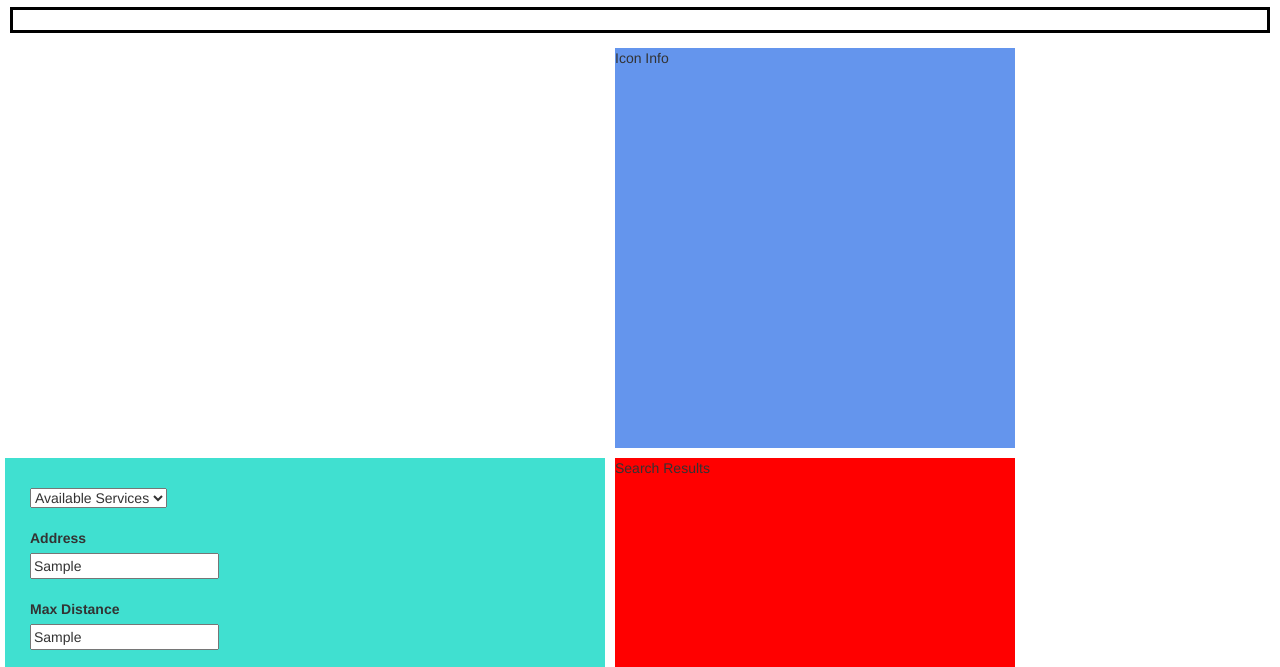
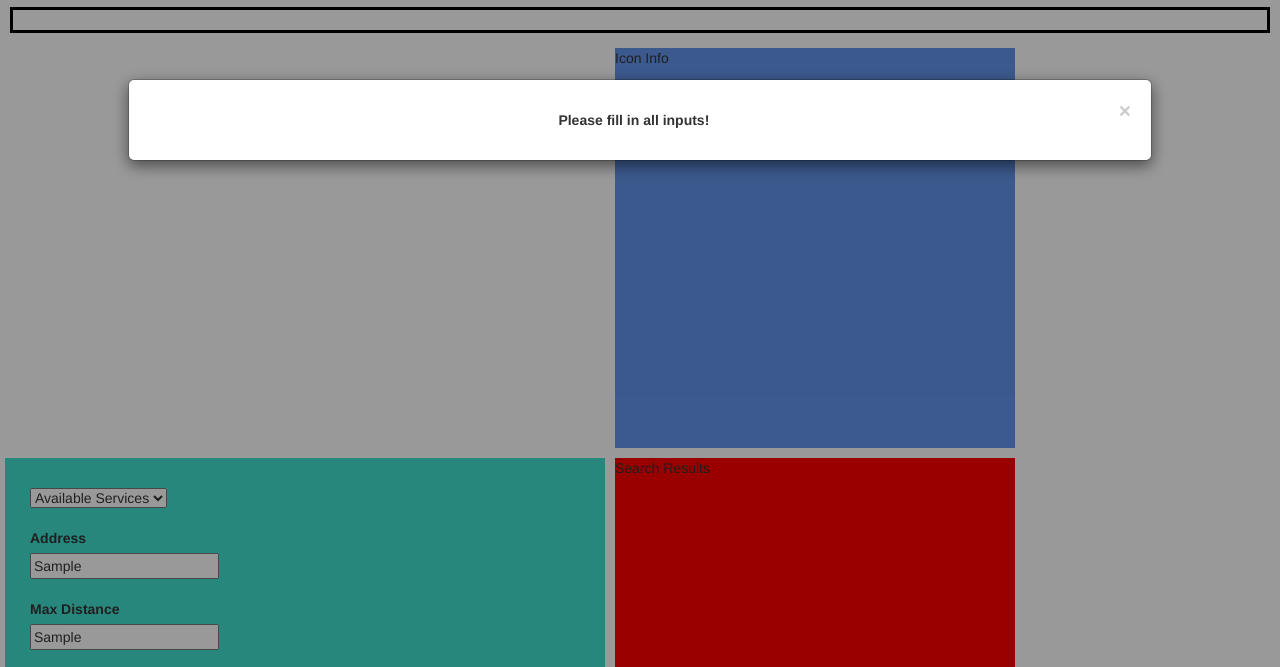
Before and after one commit to talisaar/project-pets, a plain HTML site: page index.html in a window 1280 px wide. Both pictures are taken after typing "Sample", "Sample" into the empty fields and a click on the button "Submit". Shown: the part 113-780 px from the top of the page. Drawn offline with nearby package versions, Linux system fonts and the light colour scheme; some packages are replaced by stand-ins of ours.

Commit message:
got the modal to work

```diff
--- a/assets/css/style.css
+++ b/assets/css/style.css
@@ -81,5 +81,41 @@ h1 {
   min-height: 150px;
   max-width: 150px;
   max-height: 150px;
+}
+/* The Modal (background) */
+.modal {
+    display: none; /* Hidden by default */
+    position: fixed; /* Stay in place */
+    z-index: 1; /* Sit on top */
+    left: 0;
+    top: 0;
+    width: 100%; /* Full width */
+    height: 100%; /* Full height */
+    overflow: auto; /* Enable scroll if needed */
+    background-color: rgb(0,0,0); /* Fallback color */
+    background-color: rgba(0,0,0,0.4); /* Black w/ opacity */
+}
 
+/* Modal Content/Box */
+.modal-content {
+    background-color: #fefefe;
+    margin: 15% auto; /* 15% from the top and centered */
+    padding: 20px;
+    border: 1px solid #888;
+    width: 80%; /* Could be more or less, depending on screen size */
 }
+
+/* The Close Button */
+.close {
+    color: #aaa;
+    float: right;
+    font-size: 28px;
+    font-weight: bold;
+}
+
+.close:hover,
+.close:focus {
+    color: black;
+    text-decoration: none;
+    cursor: pointer;
+}
--- a/assets/javascript/petapp.js
+++ b/assets/javascript/petapp.js
@@ -185,22 +185,44 @@ $(document).ready(function() {
             $('#displayGif').prepend(selectionDiv);
         })
     }
+    function alertModal() {
+      // Get the modal
+      var modal = document.getElementById('myModal');
+
+      // Get the <span> element that closes the modal
+      var span = document.getElementsByClassName("close")[0];
+
+      // sets display to block, showing the modal
+      modal.style.display = "block";
+
+      // When the user clicks on <span> (x), close the modal
+      span.onclick = function() {
+        modal.style.display = "none";
+      }
+
+      // When the user clicks anywhere outside of the modal, close it
+      window.onclick = function(event) {
+        if (event.target == modal) {
+            modal.style.display = "none";
+        }
+      }
+    }
 
     $('#submit-Info').on('click', function(event) {
         event.preventDefault();
         inputSelection = $('#selection-input').val();
         if (inputSelection === 'void') {
-          alert('test');
+          alertModal();
           return false;
         }
         inputAddress = $('#pac-input').val();
         if (inputAddress === '') {
-          alert('test');
+          alertModal();
           return false;
         };
         inputDistance = $('#distance-input').val();
         if (inputDistance === '') {
-          alert('test');
+          alertModal();
           return false;
         };
 
--- a/index.html
+++ b/index.html
@@ -26,10 +26,10 @@
       <div class="dropdown">
         <select id='selection-input'>
           <option value='void'>Available Services</option>
-          <option value='veterinarian'>Veterinarian</option>
-          <option value='pet grooming'>Pet Grooming</option>
-          <option value='pet store'>Pet Store</option>
-          <option value='pet hospital'>Pet Hospital</option>
+          <option value='animal'>Veterinarian</option>
+          <option value='dog'>Pet Grooming</option>
+          <option value='cat'>Pet Store</option>
+          <option value='hamster'>Pet Hospital</option>
         </select>
       </div>
     </div><br>
@@ -46,6 +46,14 @@
   <div id="search-results">Search Results
     <div id='displayGif'>
   </div>
+
+  <div id="myModal" class="modal">
+  <!-- Modal content -->
+    <div class="modal-content">
+      <span class="close">&times;</span>
+      <p><strong><center>Please fill in all inputs!</center></strong></p>
+    </div>
+  </div>
   <script src="https://maps.googleapis.com/maps/api/js?key=AIzaSyAjMjdyWWNE2HLdwDtcN8MGlb7hCjCJlv0&callback" async defer>
   </script>
 </body>
```
